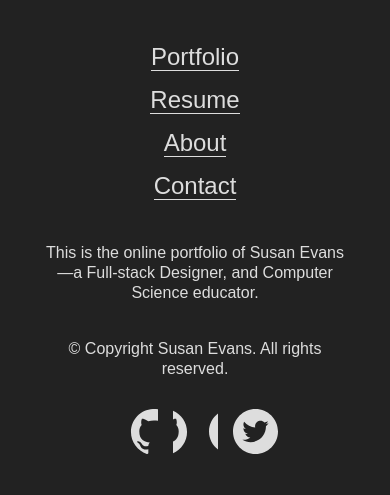
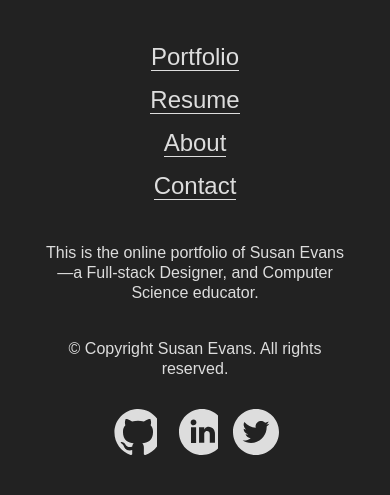
Before and after one commit to susanev/susanev.github.io, a PHP site: page /about.html in a window 390 px wide. Shown: the part 1186-1681 px from the top of the page. Before the commit the page ends 1640 px from the top, so only its background shows below. Run offline with PHP 8.4, Linux system fonts and the light colour scheme; some libraries are stand-ins or nearby versions.

Commit message:
fixed social icons on phone layout

```diff
--- a/css/styles.css
+++ b/css/styles.css
@@ -926,17 +926,17 @@ li.rslides_here {
     }
 
     .social-media {
-        width: 165px;
+        width: 168px;
         margin: 30px auto;
     }
 
     div.social-media a {
-        width: 45px;
-        height: 45px;
+        width: 46px;
+        height: 46px;
     }
 
     .social-github {
-        background-position: -49px;
+        background-position: -65px;
     }
 
     div.social-media a.social-twitter {
@@ -944,5 +944,6 @@ li.rslides_here {
     }
 
     .social-linkedin {
-        background-position: -99px;
+        background-position: -131px;
     }
+}
```
